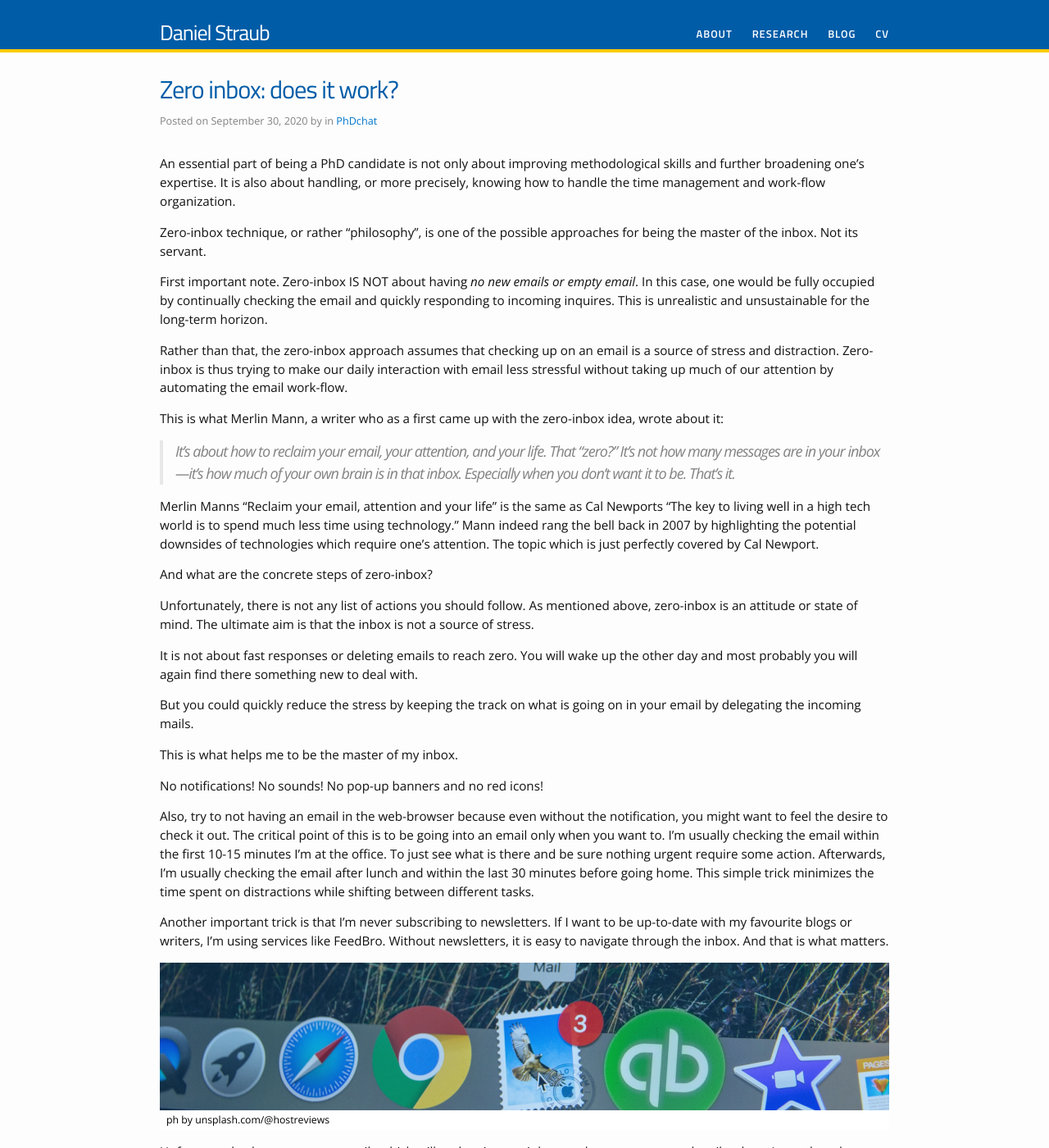
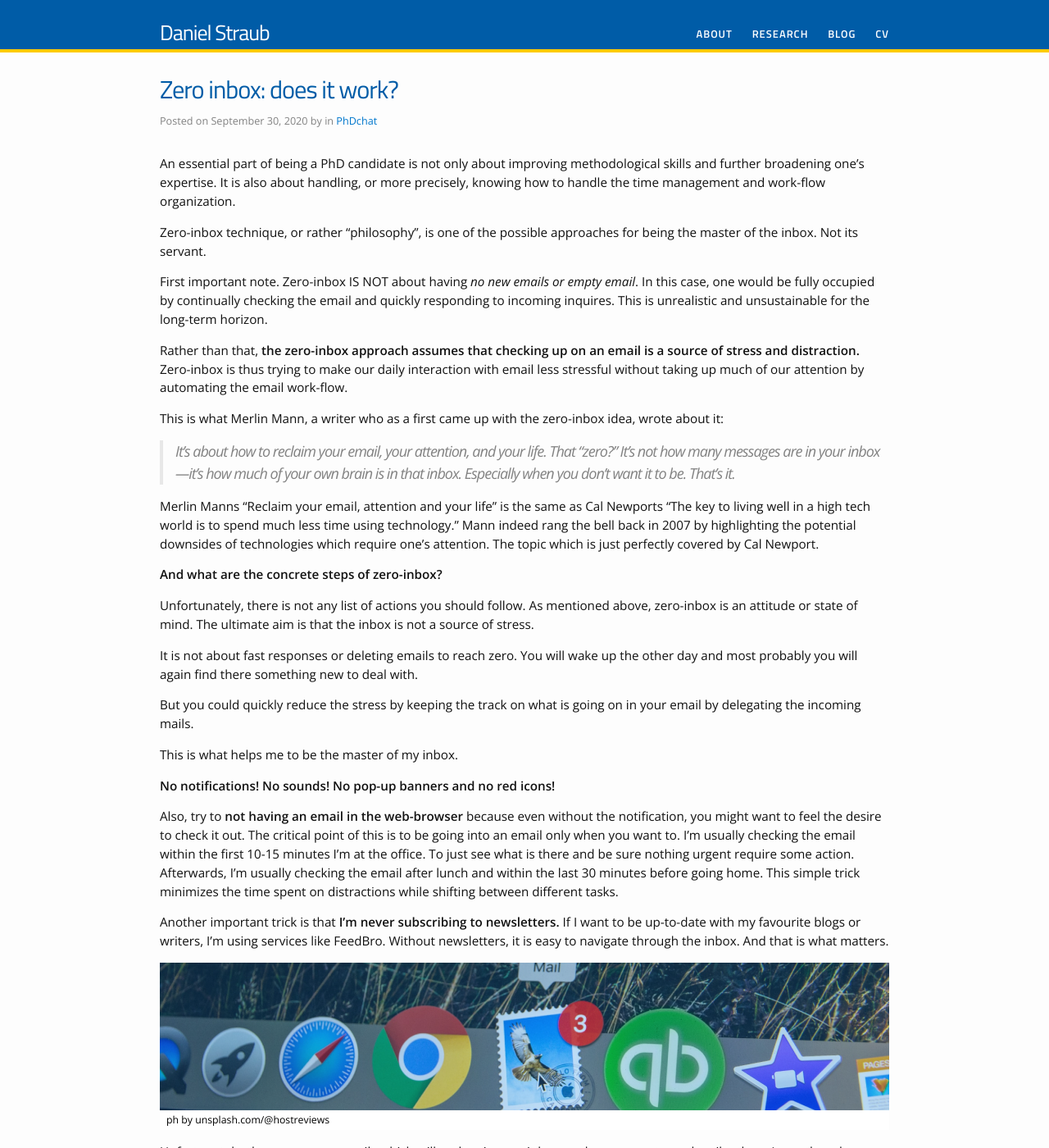
Before and after one commit to tracetheheat/tracetheheat.github.io, a Jekyll site: the page built from _posts/2020-09-30-zero-inbox-does-it-work.md, in a window 1280 px wide and 1400 px high. Shown: the whole window at 82% size. Built offline with Jekyll 4.4.1, drawn with Linux system fonts in a browser that asks for light colours; comment, search, counter and statistics services are not loaded.

Commit message:
inboxupdt

```diff
--- a/_posts/2020-09-30-zero-inbox-does-it-work.md
+++ b/_posts/2020-09-30-zero-inbox-does-it-work.md
@@ -10,7 +10,7 @@ Zero-inbox technique, or rather "philosophy", is one of the possible approaches
 
 First important note. Zero-inbox IS NOT about having *no new emails or empty email*. In this case, one would be fully occupied by continually checking the email and quickly responding to incoming inquires. This is unrealistic and unsustainable for the long-term horizon.
 
-Rather than that, the zero-inbox approach assumes that checking up on an email is a source of stress and distraction. Zero-inbox is thus trying to make our daily interaction with email less stressful without taking up much of our attention by automating the email work-flow.
+Rather than that, **the zero-inbox approach assumes that checking up on an email is a source of stress and distraction.** Zero-inbox is thus trying to make our daily interaction with email less stressful without taking up much of our attention by automating the email work-flow.
 
 This is what Merlin Mann, a writer who as a first came up with the zero-inbox idea, wrote about it:
 
@@ -18,7 +18,7 @@ This is what Merlin Mann, a writer who as a first came up with the zero-inbox id
 
 Merlin Manns "Reclaim your email, attention and your life" is the same as Cal Newports "The key to living well in a high tech world is to spend much less time using technology." Mann indeed rang the bell back in 2007 by highlighting the potential downsides of technologies which require one's attention. The topic which is just perfectly covered by Cal Newport.
 
-And what are the concrete steps of zero-inbox?
+**And what are the concrete steps of zero-inbox?**
 
 Unfortunately, there is not any list of actions you should follow. As mentioned above, zero-inbox is an attitude or state of mind. The ultimate aim is that the inbox is not a source of stress.
 
@@ -28,17 +28,17 @@ But you could quickly reduce the stress by keeping the track on what is going on
 
 This is what helps me to be the master of my inbox.
 
-No notifications! No sounds! No pop-up banners and no red icons!
+**No notifications! No sounds! No pop-up banners and no red icons!**
 
-Also, try to not having an email in the web-browser because even without the notification, you might want to feel the desire to check it out. The critical point of this is to be going into an email only when you want to. I'm usually checking the email within the first 10-15 minutes I'm at the office. To just see what is there and be sure nothing urgent require some action. Afterwards, I'm usually checking the email after lunch and within the last 30 minutes before going home. This simple trick minimizes the time spent on distractions while shifting between different tasks.
+Also, try to **not having an email in the web-browser** because even without the notification, you might want to feel the desire to check it out. The critical point of this is to be going into an email only when you want to. I'm usually checking the email within the first 10-15 minutes I'm at the office. To just see what is there and be sure nothing urgent require some action. Afterwards, I'm usually checking the email after lunch and within the last 30 minutes before going home. This simple trick minimizes the time spent on distractions while shifting between different tasks.
 
-Another important trick is that I'm never subscribing to newsletters. If I want to be up-to-date with my favourite blogs or writers, I'm using services like FeedBro. Without newsletters, it is easy to navigate through the inbox. And that is what matters.
+Another important trick is that **I'm never subscribing to newsletters.** If I want to be up-to-date with my favourite blogs or writers, I'm using services like FeedBro. Without newsletters, it is easy to navigate through the inbox. And that is what matters.
 
 {% include image.html url="/images/email.png" caption="ph by unsplash.com/@hostreviews" align="center" %}
 
 Unfortunately, there are some emails which will end up in your inbox, and you can not unsubscribe them (even though sometimes I wish I could). In my case, those emails include the university, faculty, department mailing list. The advantage is that you could usually within the second identify, whether it is crucial for you and if it requires some action. If not – delete.
 
-And if it does, then what?
+**And if it does, then what?**
 
 Well, firstly, it is good to be familiar with the content. Which should also be applied for all the other emails. Afterwards, there are 2 or 3 ways of actions.
 
```
